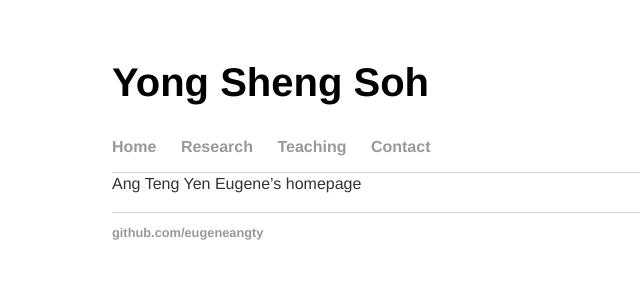
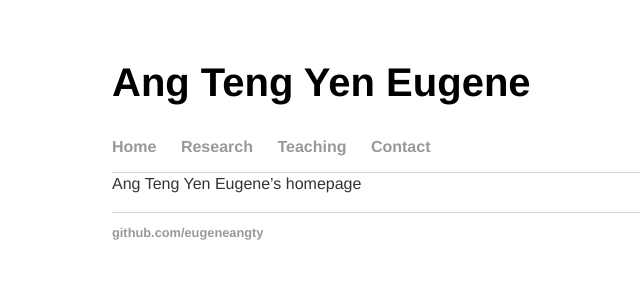
Before and after one commit to eugeneangty/eugeneangty.github.io, a Jekyll site: the page built from ReadMe.md, in a window 1280 px wide. Shown: the top 300 px of the page, without its empty margins (16-656 px from the left). Built offline with Jekyll 4.4.1, drawn with Linux system fonts in a browser that asks for light colours; our own code applies the rules of GitHub Pages for plain Markdown files.

Commit message:
Update default.html

```diff
--- a/_layouts/default.html
+++ b/_layouts/default.html
@@ -7,7 +7,7 @@
 	</head>
 	<body>
 	  <nav>
-            <h1>Yong Sheng Soh</h1>
+            <h1>Ang Teng Yen Eugene</h1>
 	    <ul>
 	      <li><a href="/">Home</a></li>
 	      <li><a href="/research/">Research</a></li>
```
